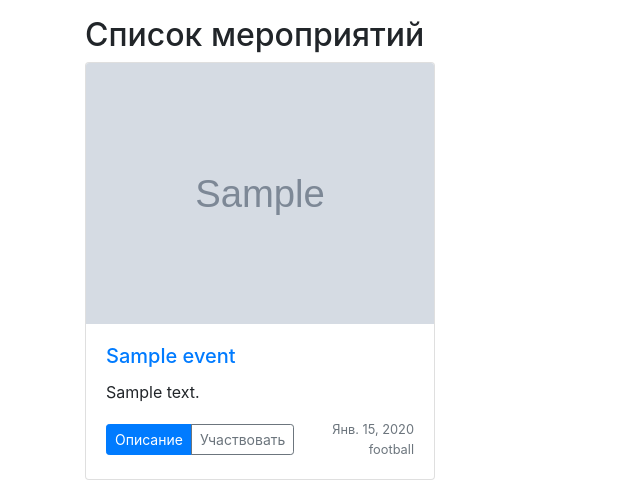
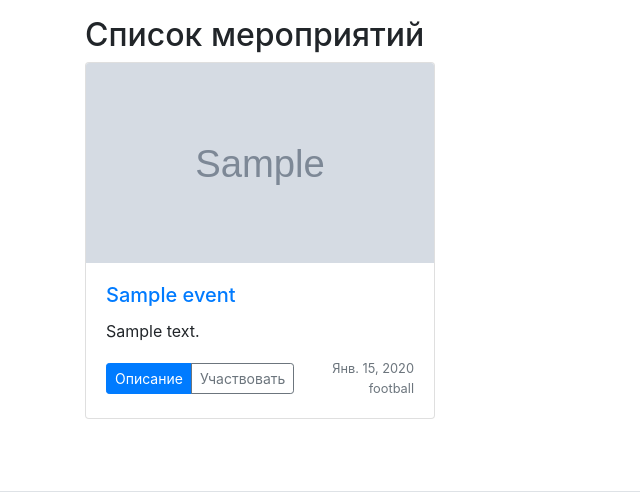
Before and after one commit to ya-yura/Django-Tournament-Management, a Django app: page /event/ in a window 1280 px wide. Shown: the part 56-559 px from the top of the page, without its empty margins (0-640 px from the left). Run offline with Django 3.2, Linux system fonts and the light colour scheme; tables that the repository leaves empty hold one stand-in row (values such as "Sample post"); grey boxes marked "Sample" are stand-in pictures; parts of the project's set-up code (start-up, migrations or seed data) failed here and were passed over; some libraries are stand-ins or nearby versions.

Commit message:
картинки обложек одного размера

```diff
--- a/tournament/templates/event/event_list.html
+++ b/tournament/templates/event/event_list.html
@@ -5,15 +5,32 @@
 
 <h2>Список мероприятий</h2>
 
+<style>
+    .card-img-container {
+        position: relative;
+        width: 100%;
+        height: 200px; /* Задайте высоту, которую вы хотите */
+        overflow: hidden;
+    }
+
+    .card-img-container img {
+        width: 100%;
+        height: 100%;
+        object-fit: cover;
+    }
+</style>
+
 <div class="row">
     {% for event in events %}
         <div class="col-md-4">
             <div class="card mb-4 box-shadow">
+                <div class="card-img-container">
                     {% if event.cover %}
                         <img class="card-img-top" src="{{ request.scheme }}://{{ request.get_host }}{{ event.cover.url }}" alt="{{ event.name|linebreaksbr|truncatechars:100 }}">
                     {% else %}
                         <img class="card-img-top" src="{{ request.scheme }}://{{ request.get_host }}/media/events/01_1.jpg" alt="{{ event.name|linebreaksbr|truncatechars:100 }}">
                     {% endif %}
+                </div>
                 <div class="card-body">
                     <a href="{% url 'event:event_detail' event.slug %}"><h5 class="card-title">{{ event.name|linebreaksbr|truncatechars:20 }}</h5></a>
                     <p class="card-text">
```
Lines whose indentation alone changed are shown as unchanged.
